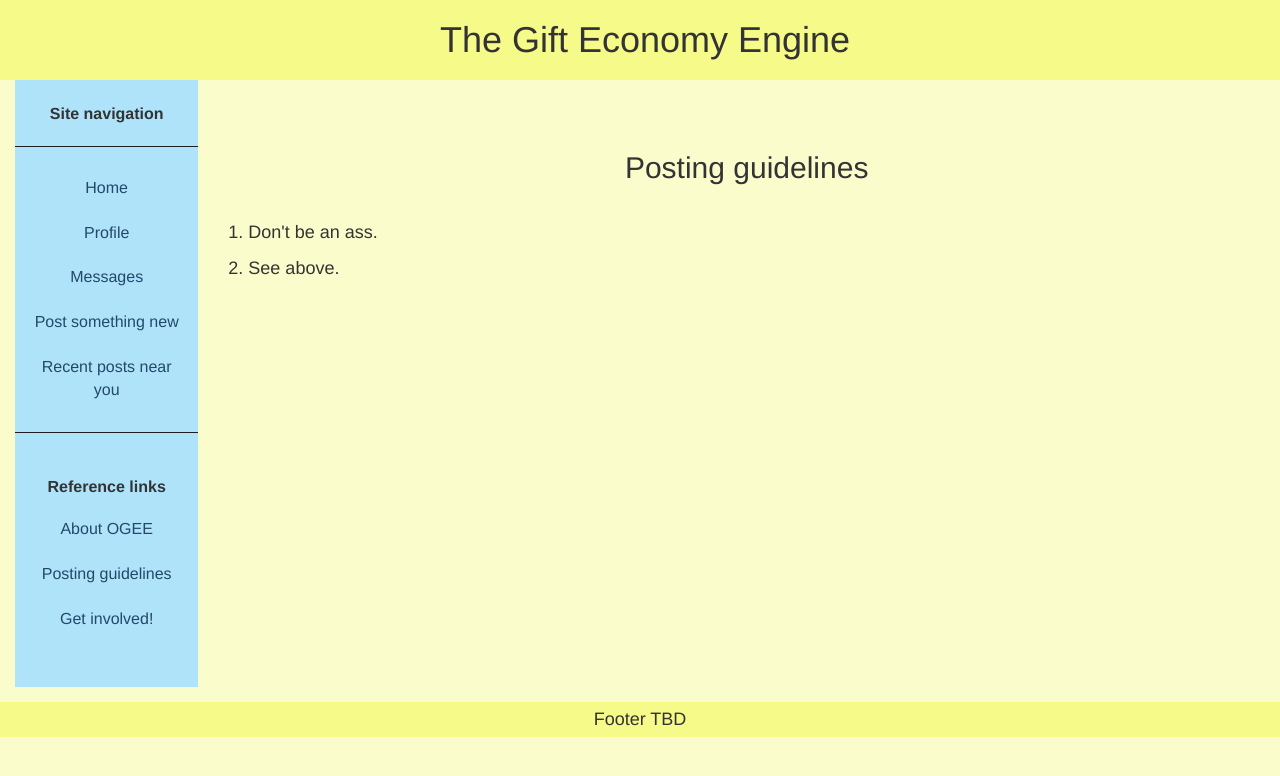
After one commit to HaxorKris/HackbrightProject, a Flask app: page /guidelines in a window 1280 px wide. The commit adds this page. Shown: the top 776 px of the page. Run offline with Flask 2, Linux system fonts and the light colour scheme.

```diff
--- a/app.py
+++ b/app.py
@@ -113,7 +113,7 @@ def add_comment(postid):
 	model.submit_comment(userid, postid, roleform, commentform, zipcodeform, isasapform, canweekdaysform,
 		caneveningsform, canweekendsform, cantravelform, canmeetform, buslinesform)
 
-	# return redirect(url_for("home"))
+	return redirect(url_for("home"))
 
 
 @app.route("/submit")
@@ -144,6 +144,14 @@ def submission():
 
 	return redirect(url_for("home"))
 
+@app.route("/recent")
+def global_get_posts():
+	return render_template("recent.html")
+
+@app.route("/guidelines")
+def posting_guidelines():
+	return render_template("rules.html")
+
 	# get postID
 	# return /posts/ + postID
 
--- a/templates/home.html
+++ b/templates/home.html
@@ -2,7 +2,7 @@
 
 {% block body %}
 <br><br>
-<h2>Recent posts</h2>
+<h2>Your recent posts</h2>
 <br>
 
 {% for post in recent_posts %}
@@ -14,13 +14,13 @@
 {% endfor %}
 
 <br><br>
-<h2>Recent activity</h2>
+<h2>Your recent replies</h2>
 <br>
 <div class="left-align">
 	{% for reply in recent_replies %}
 	<div class="thread">
 		<p>Reply to <a href="/posts/{{ reply.listingId }}">Post # {{ reply.listingId }}</a> ({{ reply.timeStamp }})</p>
-		<p><em>{{ reply.comment }}</em></p>
+		<p><img src="/static/img_{{ reply.role }}.jpg" style="padding:15px;"/>::<em>{{ reply.comment }}</em></p>
 	</div><br>
 	{% endfor %}
 </div>
--- a/templates/master2.html
+++ b/templates/master2.html
@@ -19,6 +19,7 @@
 					<li><a href="/home">Home</a></li>
 					<li><a href="/profile">Profile</a></li>
 					<li><a href="/inbox">Messages</a></li>
+					<li><a href="/submit">Post something new</a></li>
 					<li><a href="/recent">Recent posts near you</a></li>
 			    <hr /><br>
 				<strong>Reference links</strong></p>
--- a/templates/post.html
+++ b/templates/post.html
@@ -19,11 +19,11 @@
 <div class="left-align">
 	{% for comment in comments %}
 	<div class="thread">
-
+		<div class="role_{{ comment.role }}">
 		<p><strong>Reply from <a href="/user/{{ comment.authorId }}">User {{ comment.authorId }}</a></strong>
 			&nbsp;&nbsp; [&nbsp;&nbsp;&nbsp;{{ comment.timeStamp }}  from zip code {{ comment.zipcode }} &nbsp;&nbsp;&nbsp; ]</p>
-		<p>:: <em>{{ comment.comment }}</em></p>
-
+		<p><img src="/static/img_{{ comment.role }}.jpg" style="padding:15px;"/>:: <em>{{ comment.comment }}</em></p>
+		</div>
 	</div><br>
 	{% endfor %}
 </div>
--- /dev/null
+++ b/templates/rules.html
@@ -0,0 +1,11 @@
+{% extends 'master2.html' %}
+
+{% block body %}
+<br><br>
+<h2>Posting guidelines</h2>
+<br>
+<p align="left">1. Don't be an ass.</p>
+<p align="left">2. See above.</p>
+<br>
+
+{% endblock %}
```
Also changed, not shown: model.py (+5 -2 lines), templates/recent.html (added, +8 -0 lines), static/img_assist.jpg (added), static/img_receive.jpg (added).
